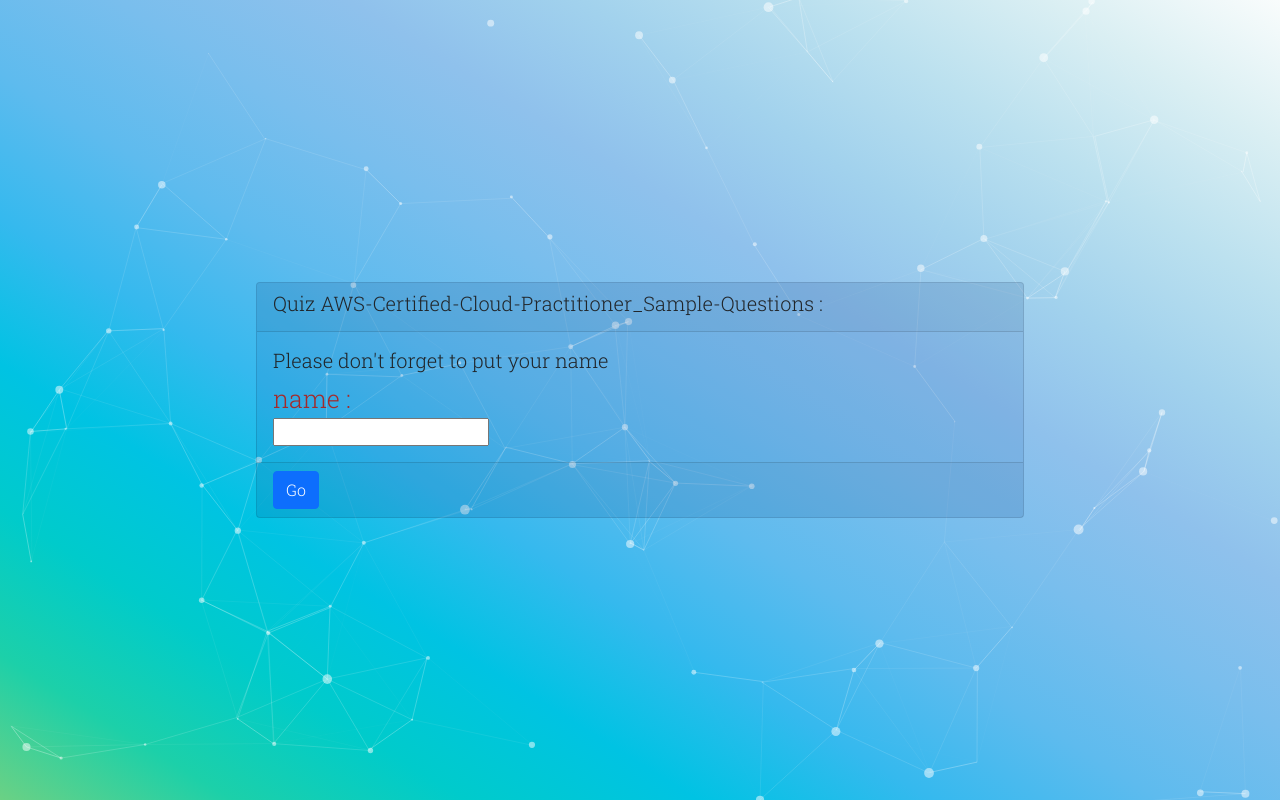
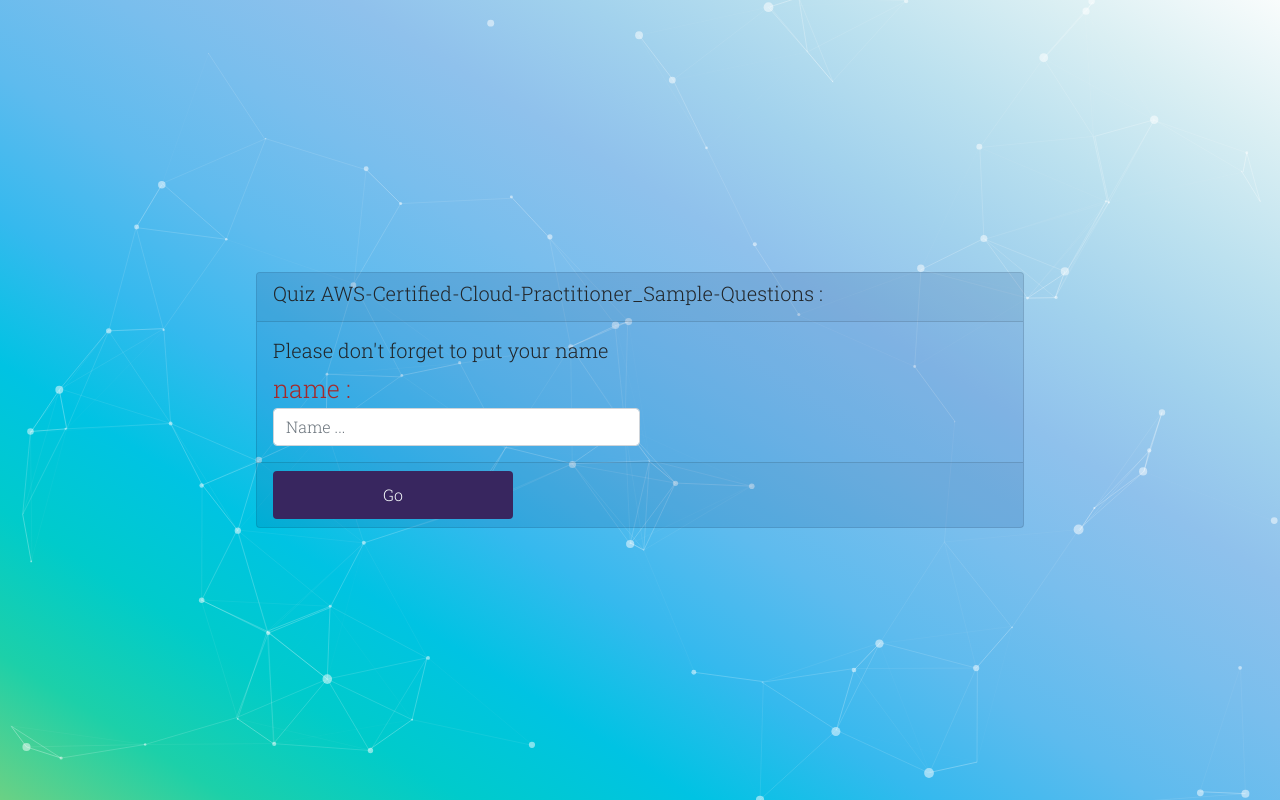
Before and after one commit to ELMATIYOUSSEF/AWS-Cloud-PractitionerKnowledge-Test---Backend-, a PHP site: page / in a window 1280 px wide. Run offline with PHP 8.4, Linux system fonts and the light colour scheme; some libraries are stand-ins or nearby versions.

Commit message:
simple modification in style

```diff
--- a/index.html
+++ b/index.php
@@ -21,9 +21,9 @@
                 <div class="card-body">
                     <h5 class="card-title">Please don't forget to put your name</h5>
                     <label for="name" id="labelName">name :</label><br>
-                    <input type="text" name="name" id="name">
+                    <input type="text"class="form-control" placeholder="Name ..." name="name" id="name">
                 </div>
-                <div class="card-footer"><button class="btn btn-primary" onclick="startSound()" >Go</button><button class="btn btn-primary" onclick="timer()" style="display : none" id="go"></button></div>
+                <div class="card-footer"><button class="button Go" onclick="startSound()" >Go</button><button class="btn btn-primary" onclick="timer()" style="display : none" id="go"></button></div>
                 <div id="audio"></div>
             </div>
         </div>
@@ -45,7 +45,7 @@
           </div>
         </div>
         <div class='modal-footer'>
-          <a href="index.html" class="btn btn-primary text-white" style="border: solid 1px white;">Try again</a>
+          <a href="index.html" class="button text-white" style="border: solid 1px white;">Try again</a>
         </div>
       </div>
     </div>
--- a/sass/_homePage.scss
+++ b/sass/_homePage.scss
@@ -25,6 +25,20 @@ body{
         position: relative;
         width: 60%;
         height: auto;
+        .card-body{
+            #name{
+                width: 50% !important;
+            }
+        }
+        .card-footer{
+            position: relative;
+            width: 100%;
+            .Go{
+                position: relative;
+                right: 0;
+            }
+
+        }
     }
 }
 #labelName{
@@ -43,8 +57,9 @@ body{
 .labelBtn{
     margin-top: 1rem;
     padding: 1rem;
-    background-image: linear-gradient(to right top, #c3c3c3, #ccc2cd, #dfbfcd, #f2bcc1, #febdac, #f8c49f, #ebcd98, #d7d799, #c0e0af, #b0e6c8, #ace9e0, #b5eaf1);
-    border-left: solid 3px rgb(2, 80, 89) !important;
+    background-color: rgb(56, 38, 95,0.5);
+    color: #f8fdfd;
+    border-left: solid 3px rgb(34, 34, 34) !important;
     margin-bottom: 1rem;
     border-radius: 0 20px 20px 0 ;
 }
@@ -64,8 +79,8 @@ body{
     position: absolute;
     bottom: 0px;
     left: 0px;
-    background: green;
-    box-shadow: 2px 1px 13px 1px #ee5454;
+    background: #38265f;
+    box-shadow: 2px 1px 13px 1px #f5f5f5;
     height: 4px;
     transition: 1s;
 }
--- a/sass/components/_buttons.scss
+++ b/sass/components/_buttons.scss
@@ -0,0 +1,22 @@
+.button {
+    display: inline-block;
+    border: none;
+    border-radius: 4px;
+    color: #f8fdfd;
+    background-color: #38265f;
+    text-align: center;
+    font-size: 16px;
+    padding: 12px;
+    width: 240px;
+    text-decoration: none;
+    cursor: pointer;
+    transition: background-color 0.3s;
+  }
+
+  .button:hover {
+    background-color: #38265f;
+  }
+
+  .button:active {
+    background-color: #38265f;
+  }
--- a/sass/main.css
+++ b/sass/main.css
@@ -1,4 +1,27 @@
 @import url("https://fonts.googleapis.com/css2?family=Roboto+Slab:wght@300&display=swap");
+.button {
+  display: inline-block;
+  border: none;
+  border-radius: 4px;
+  color: #f8fdfd;
+  background-color: #38265f;
+  text-align: center;
+  font-size: 16px;
+  padding: 12px;
+  width: 240px;
+  text-decoration: none;
+  cursor: pointer;
+  transition: background-color 0.3s;
+}
+
+.button:hover {
+  background-color: #38265f;
+}
+
+.button:active {
+  background-color: #38265f;
+}
+
 * {
   margin: 0;
   padding: 0;
@@ -28,6 +51,17 @@ body {
   width: 60%;
   height: auto;
 }
+.section1 .card .card-body #name {
+  width: 50% !important;
+}
+.section1 .card .card-footer {
+  position: relative;
+  width: 100%;
+}
+.section1 .card .card-footer .Go {
+  position: relative;
+  right: 0;
+}
 
 #labelName {
   font-family: "Roboto Slab", serif;
@@ -47,8 +81,9 @@ body {
 .labelBtn {
   margin-top: 1rem;
   padding: 1rem;
-  background-image: linear-gradient(to right top, #c3c3c3, #ccc2cd, #dfbfcd, #f2bcc1, #febdac, #f8c49f, #ebcd98, #d7d799, #c0e0af, #b0e6c8, #ace9e0, #b5eaf1);
-  border-left: solid 3px rgb(2, 80, 89) !important;
+  background-color: rgba(56, 38, 95, 0.5);
+  color: #f8fdfd;
+  border-left: solid 3px rgb(34, 34, 34) !important;
   margin-bottom: 1rem;
   border-radius: 0 20px 20px 0;
 }
@@ -70,8 +105,8 @@ body {
   position: absolute;
   bottom: 0px;
   left: 0px;
-  background: green;
-  box-shadow: 2px 1px 13px 1px #ee5454;
+  background: #38265f;
+  box-shadow: 2px 1px 13px 1px #f5f5f5;
   height: 4px;
   transition: 1s;
 }
--- a/script/script.js
+++ b/script/script.js
@@ -176,7 +176,7 @@ function timeOfStar(secend) {
                 <p class="">4-you will get points</p>
             </div>
             <div class="card-footer  d-flex justify-content-end">
-                <button class="btn btn-primary" onclick="Star()" id="go">start</button></div>
+                <button class="button" onclick="Star()" id="go">start</button></div>
         </div>`;
             clearInterval(id);
         }
@@ -253,9 +253,9 @@ function afficheQst() {
         document.querySelector('.card-body').innerHTML += ` </div>
         <div class="  d-flex justify-content-end">
         <div class ="btnShow">
-        <button class="btn btn-primary" id="showScor"  style="display : none"  onclick="showScor()">Score</button>
-        <button class="btn btn-primary" id="show"  data-toggle="modal" style="display : none" data-target="#exampleModal" onclick="showResult()">Show Correct Answer</button> </div>
-            <button class="btn btn-primary" onclick="next(${array[indeX].correctanswer.index})" id="next">Next</button></div>
+        <button class="button" id="showScor"  style="display : none"  onclick="showScor()">Score</button>
+        <button class="button" id="show"  data-toggle="modal" style="display : none" data-target="#exampleModal" onclick="showResult()">Show Correct Answer</button> </div>
+            <button class="button" onclick="next(${array[indeX].correctanswer.index})" id="next">Next</button></div>
     </div>
     `;
         indeX++
@@ -465,8 +465,9 @@ function next(crctanswer) {
         let Questions = array.length
         let totaleTime = Questions * 15;
         let score = (t / totaleTime) * 100
+
         console.log('finich')
-        createData(nameusr,score)
+        createData(nameusr,Math.floor(score));
         Swal.fire({
             title: 'Quiz is finish',
             text: "",
```
Also changed, not shown: script.php (+14 -13 lines), 1 other file.
